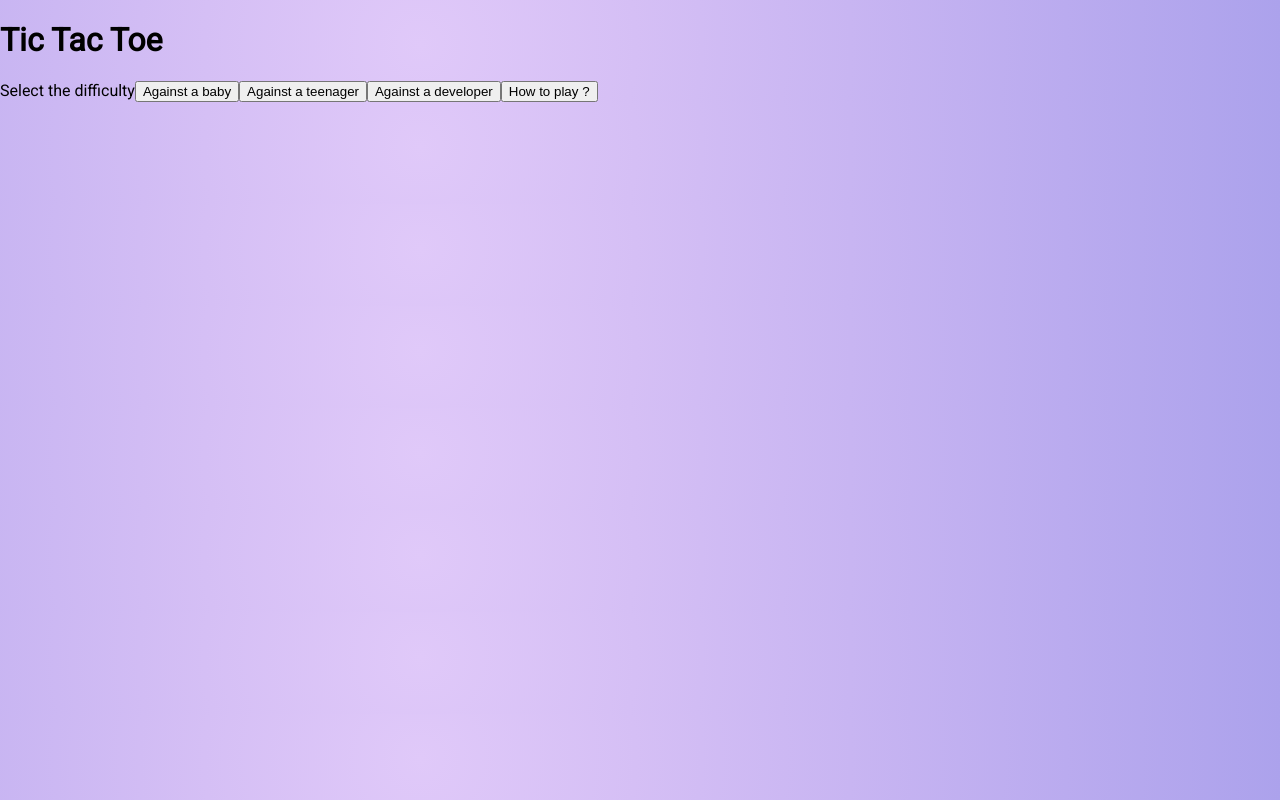
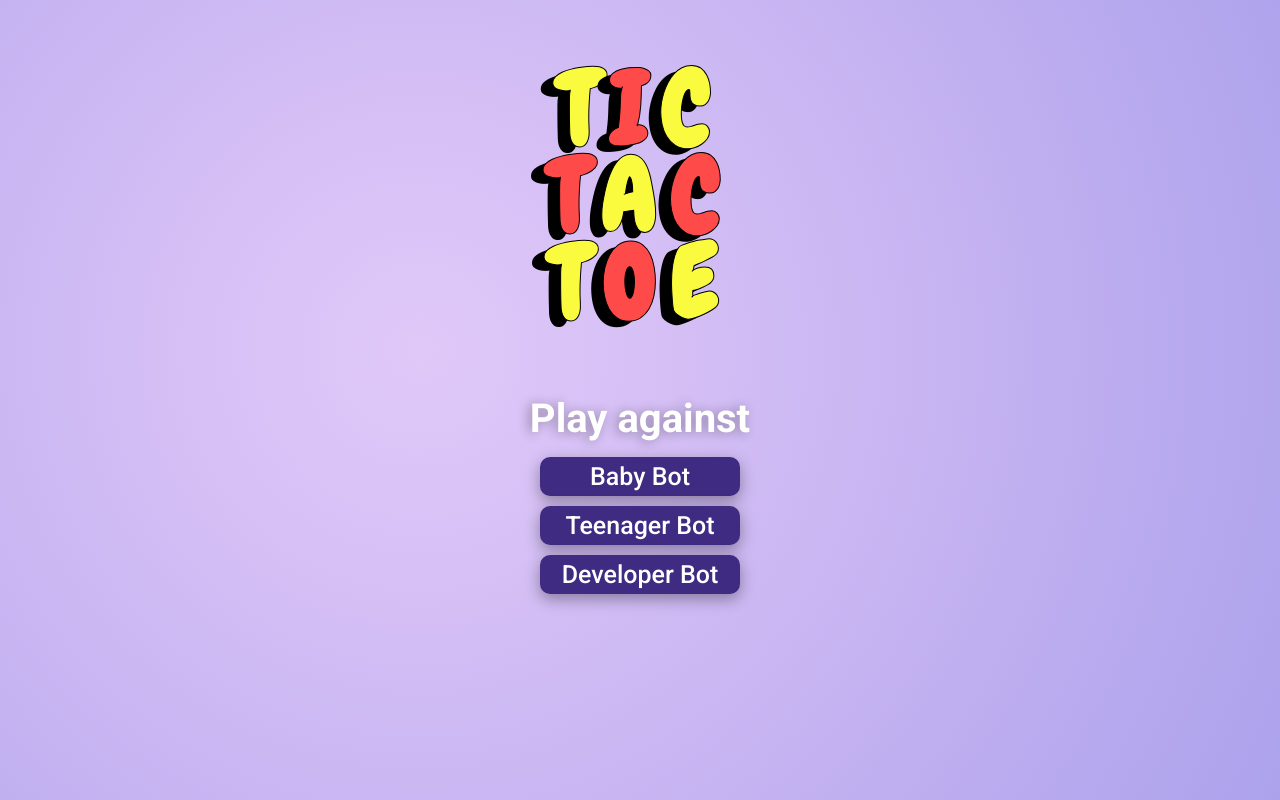
Before and after one commit to Wazack/tictactoe-app, a React (Create React App) app in the folder front/: page / in a window 1280 px wide. Built offline with nearby package versions, Linux system fonts and the light colour scheme.

Commit message:
Home page done

```diff
--- a/front/src/GamePage/GameOver/GameOver.scss
+++ b/front/src/GamePage/GameOver/GameOver.scss
@@ -24,7 +24,7 @@
         all: unset;
         box-shadow: rgba(0, 0, 0, 0.35) 0px 5px 15px;
         position: relative;
-        // top: -4px;
+        top: 0px;
         display: flex;
         align-items: center;
         justify-content: center;
@@ -35,7 +35,7 @@
         transition: 0.3s ease-in-out;
         &:hover {
             padding: 15px;
-            // top: -9px;
+            top: -5px;
         }
         svg {
             width: 47px;
--- a/front/src/GamePage/GameOver/GameOver.tsx
+++ b/front/src/GamePage/GameOver/GameOver.tsx
@@ -17,16 +17,30 @@ function GameOver(props: any) {
                     <circle opacity="1" cx="72.0428" cy="72.6345" r="57.2222" stroke="rgb(250, 250, 63)" strokeWidth="28.9801"/>
                 </svg>
             )
+        } else {
+            return (
+                <>
+                    <svg viewBox="0 0 144 145" fill="none" xmlns="http://www.w3.org/2000/svg">
+                        <g opacity="1">
+                        <path d="M14.8207 15.1401L129.265 129.585" stroke="rgb(255, 74, 74)" strokeWidth="28.9801" strokeLinecap="round"/>
+                        <path d="M129.265 15.1401L14.8207 129.585" stroke="rgb(255, 74, 74)" strokeWidth="28.9801" strokeLinecap="round"/>
+                        </g>
+                    </svg>
+                    <svg viewBox="0 0 144 145" fill="none" xmlns="http://www.w3.org/2000/svg">
+                        <circle opacity="1" cx="72.0428" cy="72.6345" r="57.2222" stroke="rgb(250, 250, 63)" strokeWidth="28.9801"/>
+                    </svg>
+                </>
+            )
         }
     }
 
     return (
         <div className="gameover">
-            <h2>{displayWinner()} <br />won</h2>
+            <h2>{displayWinner()} <br />{props.nameWinner === 'Tie' ? 'Tie' : 'won'}</h2>
             <button onClick={() => {props.setDifficulty(0)}}>
-                <svg fill="#FFFF" version="1.1" id="Capa_1" xmlns="http://www.w3.org/2000/svg" xmlnsXlink="http://www.w3.org/1999/xlink" viewBox="0 0 305.84 305.84" xmlSpace="preserve" transform="rotate(0)matrix(1, 0, 0, 1, 0, 0)" stroke="#000000" stroke-width="0.0030583600000000004">
+                <svg fill="#FFFF" version="1.1" id="Capa_1" xmlns="http://www.w3.org/2000/svg" xmlnsXlink="http://www.w3.org/1999/xlink" viewBox="0 0 305.84 305.84" xmlSpace="preserve" transform="rotate(0)matrix(1, 0, 0, 1, 0, 0)" stroke="#000000" strokeWidth="0.0030583600000000004">
                     <g id="SVGRepo_bgCarrier" stroke-width="0"></g>
-                    <g id="SVGRepo_tracerCarrier" stroke-linecap="round" stroke-linejoin="round"></g>
+                    <g id="SVGRepo_tracerCarrier" strokeLinecap="round" strokeLinejoin="round"></g>
                     <g id="SVGRepo_iconCarrier"> <g>
                         <path d="M152.924,300.748c84.319,0,152.912-68.6,152.912-152.918c0-39.476-15.312-77.231-42.346-105.564 c0,0,3.938-8.857,8.814-19.783c4.864-10.926-2.138-18.636-15.648-17.228l-79.125,8.289c-13.511,1.411-17.999,11.467-10.021,22.461 l46.741,64.393c7.986,10.992,17.834,12.31,22.008,2.937l7.56-16.964c12.172,18.012,18.976,39.329,18.976,61.459 c0,60.594-49.288,109.875-109.87,109.875c-60.591,0-109.882-49.287-109.882-109.875c0-19.086,4.96-37.878,14.357-54.337 c5.891-10.325,2.3-23.467-8.025-29.357c-10.328-5.896-23.464-2.3-29.36,8.031C6.923,95.107,0,121.27,0,147.829 C0,232.148,68.602,300.748,152.924,300.748z"></path> </g> </g>
                 </svg>
--- a/front/src/GamePage/GamePage.scss
+++ b/front/src/GamePage/GamePage.scss
@@ -1,3 +1,4 @@
 .game-page {
+	height: calc(100vh - 200px);
 	text-align: center;
 }
--- a/front/src/GamePage/GamePage.tsx
+++ b/front/src/GamePage/GamePage.tsx
@@ -106,14 +106,13 @@ function GamePage(props: any) {
     }
 
     useEffect(() => {
-        console.log('Verif win !')
         if (winning(grid, aiPlayer)) {
             setIsWinner(true);
             setNameWinner(aiPlayer);
         } else if (winning(grid, huPlayer)) {
             setIsWinner(true);
             setNameWinner(huPlayer);
-        } else if (emptyIndexies.length === 0) {
+        } else if (emptyIndexies(grid).length === 0) {
             setIsWinner(true);
             setNameWinner('Tie');
         }
--- /dev/null
+++ b/front/src/Home/Home.scss
@@ -0,0 +1,68 @@
+.home {
+    display: flex;
+    flex-direction: column;
+    align-items: center;
+    height: 100vh;
+    h1 {
+        cursor: default;
+        display: flex;
+        flex-direction: column;
+        text-align: center;
+        text-shadow: -12px 6px 0px #000000;
+        text-transform: uppercase;
+        letter-spacing: 15px;
+        line-height: 87px;
+        font-size: 100px;
+        font-family: 'Chewy';
+        color: rgb(255, 74, 74);
+        -webkit-text-stroke: 1px rgb(0, 0, 0);
+        span:first-of-type, span:last-child {
+            span:nth-child(2n+1) {
+                color: rgb(250, 250, 63);
+            }
+        }
+        span:nth-child(2) {
+            span:nth-child(2n) {
+                color: rgb(250, 250, 63);
+            }
+        }
+    }
+    .choice-diff {
+        display: flex;
+        flex-direction: column;
+        align-items: center;
+        span.selec-diff {
+            color: #FFFF;
+            font-weight: 700;
+            text-shadow: -3px 1px 12px rgba(0,0,0,0.33);
+            border-radius: 10px;
+            font-weight: 700;
+            font-size: 40px;
+        }
+        .btn-difficulty {
+            display: flex;
+            flex-direction: column;
+            margin-top: 15px;
+            gap: 10px;
+            align-items: center;
+            button {
+                all: unset;
+                cursor: pointer;
+                text-align: center;
+                color: #FFFF;
+                font-weight: 500;
+                font-size: 25px;
+                padding: 5px 0;
+                background: #3F2C82;
+                border-radius: 10px;
+                width: 200px;
+                box-shadow: rgba(0, 0, 0, 0.35) 0px 5px 15px;
+                transition: .3s all ease-in-out;
+                &:hover {
+                    background: #46338a;
+                    padding: 10px 5px;
+                }
+            }
+        }
+    }
+}
--- a/front/src/Home/Home.tsx
+++ b/front/src/Home/Home.tsx
@@ -1,5 +1,6 @@
 import { useState } from "react";
 import GamePage from "../GamePage/GamePage";
+import './Home.scss'
 
 function Home() {
     const [difficulty, setDifficulty] = useState(0);
@@ -8,12 +9,31 @@ function Home() {
         <>
             {difficulty == 0 ?
             <div className="home">
-                <h1>Tic Tac Toe</h1>
-                <span>Select the difficulty</span>
-                <button onClick={() =>setDifficulty(1)}>Against a baby</button>
-                <button onClick={() =>setDifficulty(2)}>Against a teenager</button>
-                <button onClick={() =>setDifficulty(3)}>Against a developer</button>
-                <button>How to play ?</button>
+                <h1>
+                    <span>
+                        <span>T</span>
+                        <span>i</span>
+                        <span>c</span>
+                    </span>
+                    <span>
+                        <span>T</span>
+                        <span>a</span>
+                        <span>c</span>
+                    </span>
+                    <span>
+                        <span>T</span>
+                        <span>o</span>
+                        <span>e</span>
+                    </span>
+                </h1>
+                <div className="choice-diff">
+                    <span className="selec-diff">Play against</span>
+                    <div className="btn-difficulty">
+                        <button onClick={() =>setDifficulty(1)}>Baby Bot</button>
+                        <button onClick={() =>setDifficulty(2)}>Teenager Bot</button>
+                        <button onClick={() =>setDifficulty(3)}>Developer Bot</button>
+                    </div>
+                </div>
             </div> :
             <GamePage difficulty={difficulty} setDifficulty={setDifficulty} />
             }
--- a/front/src/index.scss
+++ b/front/src/index.scss
@@ -1,4 +1,4 @@
-@import url('https://fonts.googleapis.com/css2?family=Roboto&display=swap');
+@import url('https://fonts.googleapis.com/css2?family=Chewy&family=Roboto:wght@400;500;700;900&display=swap');
 
 body {
   margin: 0;
```
